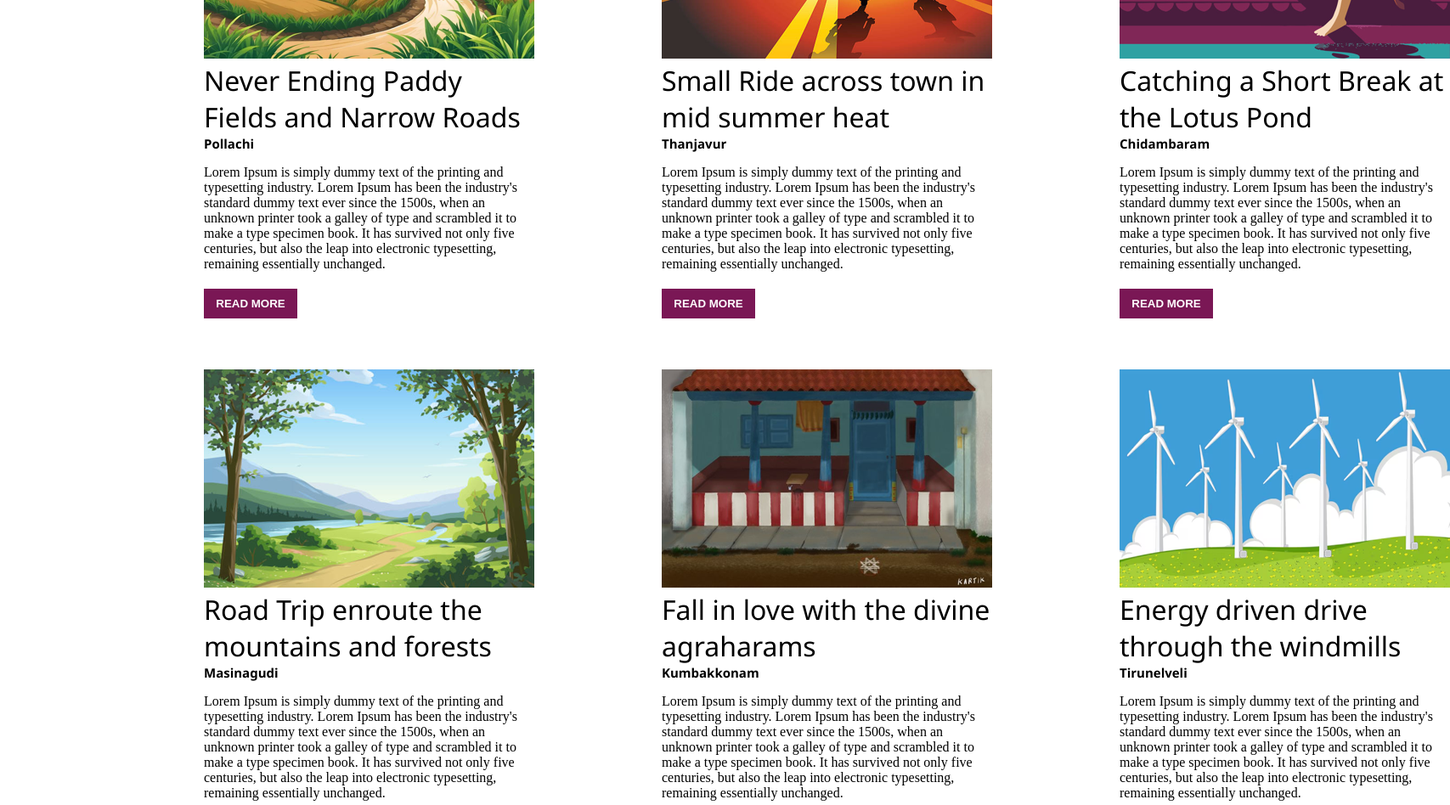
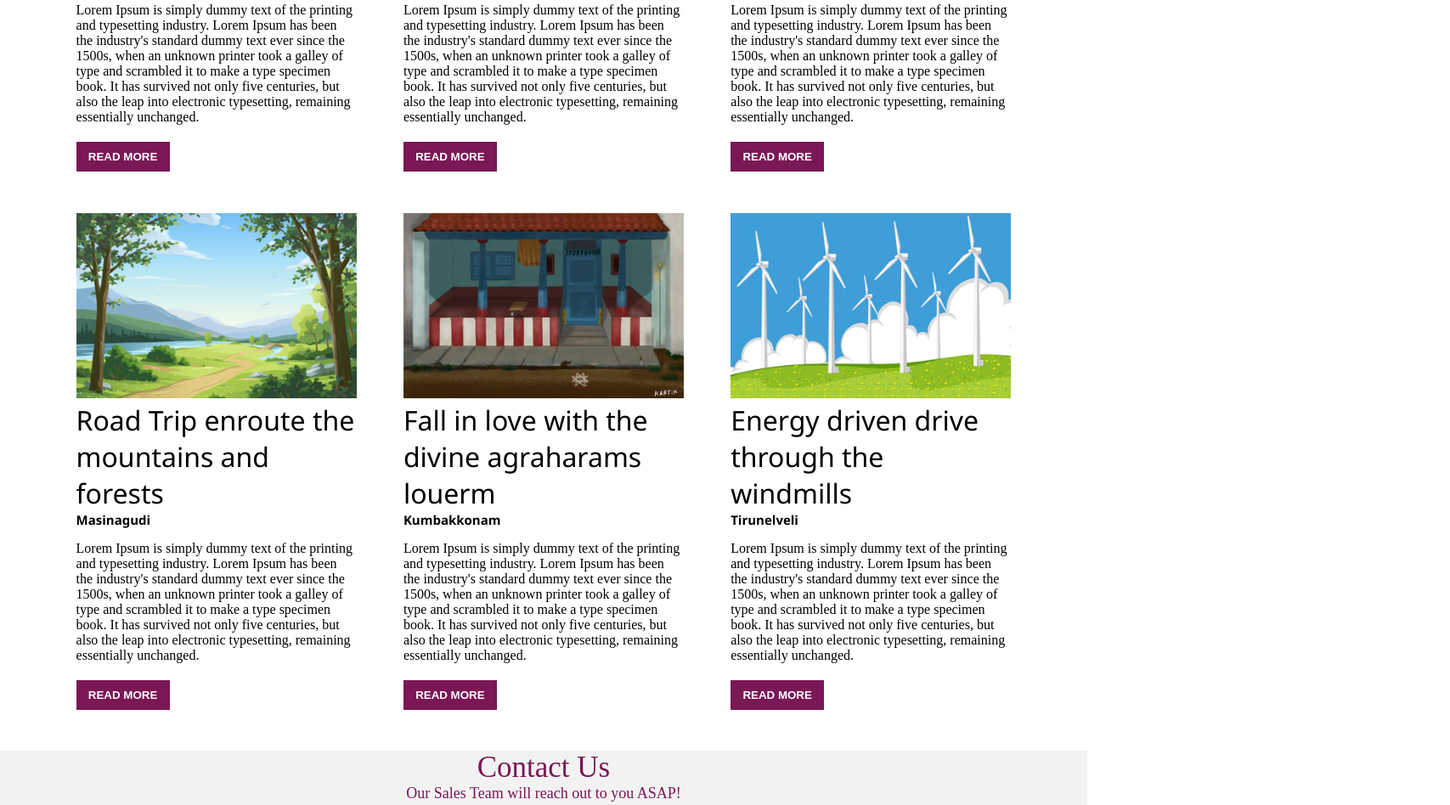
Before and after one commit to VisHinu24/Template_design, a plain HTML site: page index.html in a window 1280 px wide. Shown: the part 1144-2092 px from the top of the page at 85% size, 1707 px wide, since content can reach past the window. Drawn offline with Linux system fonts and the light colour scheme.

Commit message:
second commit

```diff
--- a/index.html
+++ b/index.html
@@ -31,21 +31,22 @@
                     <option value="restaurant">Chidambaram</option>
 
                 </select>
+                <br>
                 <button class="exp_but"><B>EXPLORE</B></button>
             </form>
 
         </div>
-        <div class="image1">
+        <div>
             <img src="images\image1.jpg">
         </div>
 
     </div>
     <div class="body2">
-        <p class="p1"><b>Desitinations</b></p>
+        <p class="p1"><b>Destinations</b></p>
         <p>Just for you.Because you and your bike are special to us !!</p>
     </div>
-    <div class="body3">
-        <div class="img2">
+    <div class="card">
+        <div class="pic">
             <img src="images/image2.png">
             <p class="p1">Never Ending Paddy Fields and Narrow Roads</p>
             <p class="p2">Pollachi</p>
@@ -57,7 +58,7 @@
             <button class="read"><B>READ MORE</B></button>
         </div>
 
-        <div class="img3">
+        <div class="pic">
             <img src="images/image3.png">
             <p class="p1">Small Ride across town in mid summer heat</p>
             <p class="p2">Thanjavur</p>
@@ -69,7 +70,7 @@
             <button class="read"><B>READ MORE</B></button>
         </div>
 
-        <div class="img4">
+        <div class="pic">
             <img src="images/image4.png">
             <p class="p1">Catching a Short Break at the Lotus Pond</p>
             <p class="p2">Chidambaram</p>
@@ -82,8 +83,8 @@
         </div>
     </div>
 
-    <div class="body4">
-        <div class="img5">
+    <div class="card">
+        <div class="pic">
             <img src="images/image5.png">
             <p class="p1">Road Trip enroute the mountains and forests</p>
             <p class="p2">Masinagudi</p>
@@ -95,9 +96,9 @@
             <button class="read"><B>READ MORE</B></button>
         </div>
 
-        <div class="img6">
+        <div class="pic">
             <img src="images/image6.png">
-            <p class="p1">Fall in love with the divine agraharams</p>
+            <p class="p1">Fall in love with the divine agraharams louerm</p>
             <p class="p2">Kumbakkonam</p>
             <p class="p3">Lorem Ipsum is simply dummy text of the printing and typesetting industry.
                 Lorem Ipsum has been the industry's standard dummy text ever since the 1500s,
@@ -107,7 +108,7 @@
             <button class="read"><B>READ MORE</B></button>
         </div>
 
-        <div class="img7">
+        <div class="pic">
             <img src="images/image7.png">
             <p class="p1">Energy driven drive through the windmills</p>
             <p class="p2">Tirunelveli</p>
--- a/style.css
+++ b/style.css
@@ -12,7 +12,7 @@ button {
     justify-content: space-between;
     align-items: center;
     flex-wrap: wrap;
-    padding: 15px 30px;
+    padding: 15px;
     margin-top: 10px;
 }
 
@@ -39,13 +39,13 @@ button {
     font-family: "Segoe UI", sans-serif;
     display: flex;
     justify-content: space-between ;
-    padding: 50px 280px;
+    padding-left: 7%;
+    margin-bottom: 30px;
     color: rgb(122, 23, 85);
 }
 
 .body1 .data {
-    max-width: 600px;
-    height: 600px;
+    width: 50%;
 }
 
 .body1 .data .p1 {
@@ -60,11 +60,9 @@ button {
     font-size: 60px;
 }
 
-.body1 .image1  {
-    position: absolute;
-    right: 0;
-    max-width:100%;
-    height: 100px;
+.body1 img {
+    width: 100%;
+    height: 100%;
 }
 .body1 .drop_down  {
     margin-top: 100px;
@@ -72,7 +70,6 @@ button {
     height: 50px;
     font-size: 18px;
     opacity: 0.4;
-    padding: 0 10px;
     margin-bottom: 20px;
 }
 .body1 .exp_but  {
@@ -82,86 +79,61 @@ button {
 
 .body2 {
     font-family: "Segoe UI", sans-serif;
-    padding: 50px 250px;
     color: rgb(122, 23, 85);
     font-size: 18px;
     font-weight: 350;
     margin-bottom: 0px;
+    padding-left: 7%;
 }
 .body2 .p1{
     font-size: 35px;
     font-weight: 200;
     margin-bottom: 10px;
 }
-.body3 {
+.card {
     display: flex;
-    gap: 150px;
-    margin-top: 0px;
-    padding: 0px 0px 50px 240px;
+    padding: 0 7%;
     margin-bottom: 10px;
+    padding-bottom: 3%;
+    justify-content: space-between;
 }
 
-.body3 div {
+.card .pic {
+    height: 40%;
+    width:30%;
     text-align: left;
     max-width: 420px;
 }
-.body3 .p1{
+.card .p1{
     font-family: "Segoe UI", sans-serif;
     font-size: 32px;
+    height: 20%;
     font-weight: 10;
 }
-.body3 .p2{
+.card .p2{
     font-family: "Segoe UI", sans-serif;
     font-weight: bold;
     font-size: 15px;
     margin-bottom: 15px;
 }
-.body3 .p3{
+.card .p3{
     margin-bottom: 20px;
 }
-.body3 .read {
+.card img{
+    width: 100%;
+}
+.card .read {
     width: 110px;
     height: 35px;
-    display: block;
+    bottom: 10px;
+    right: 10px;
 
 }
 
-.body4 {
-    display: flex;
-    gap: 150px;
-    margin-top: 0px;
-    padding: 0px 0px 50px 240px;
-    margin-bottom: 20px;
-}
-
-.body4 div {
-    text-align: left;
-    max-width: 420px;
-}
-.body4 .p1{
-    font-family: "Segoe UI", sans-serif;
-    font-size: 32px;
-    font-weight: 10;
-}
-.body4 .p2{
-    font-family: "Segoe UI", sans-serif;
-    font-weight: bold;
-    font-size: 15px;
-    margin-bottom: 15px;
-}
-.body4 .p3{
-    margin-bottom: 20px;
-}
-.body4 .read {
-    width: 110px;
-    height: 35px;
-    display: block;
-}
 .footer{
     font-weight: 500;
-    text-align:left;
+    text-align:center;
     margin-top: 0px;
-    padding: 0px  200px 100px 800px;
     background-color: #F2F2F2;
 }
 .footer p{
```
